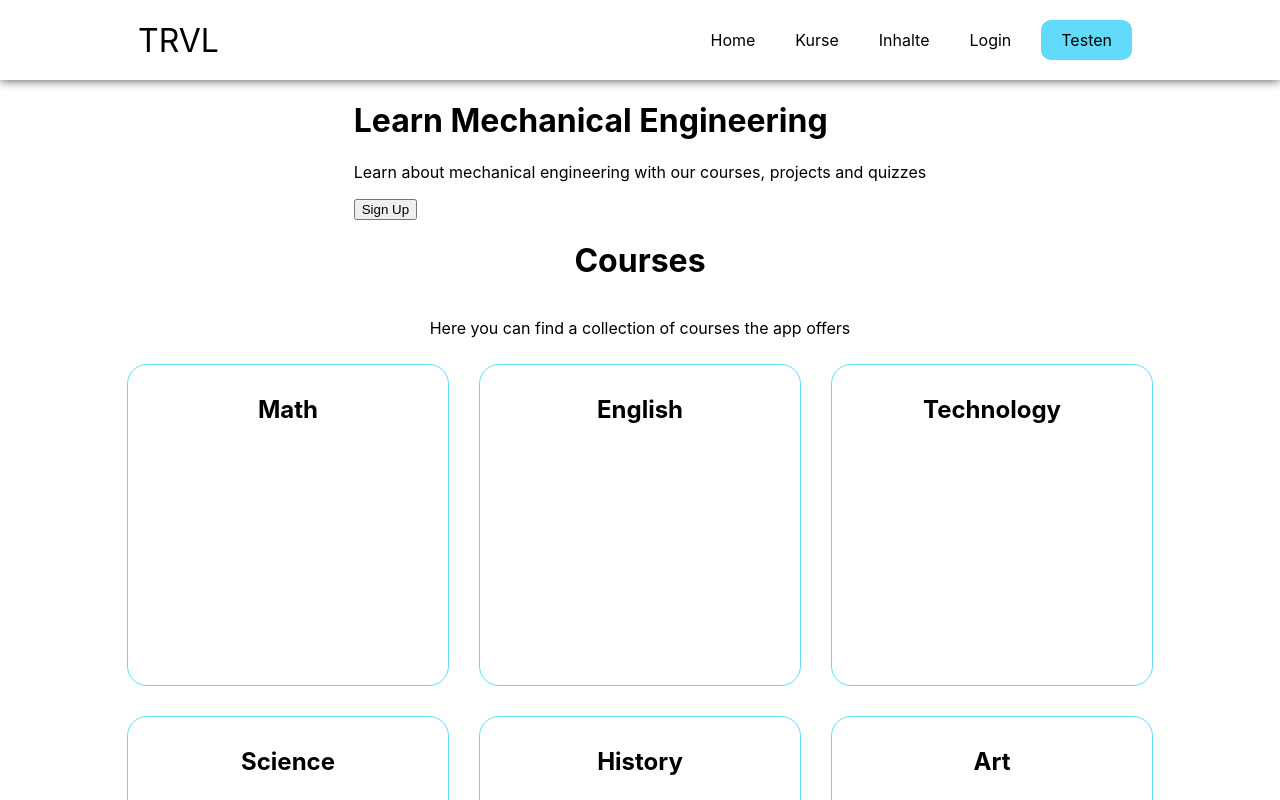
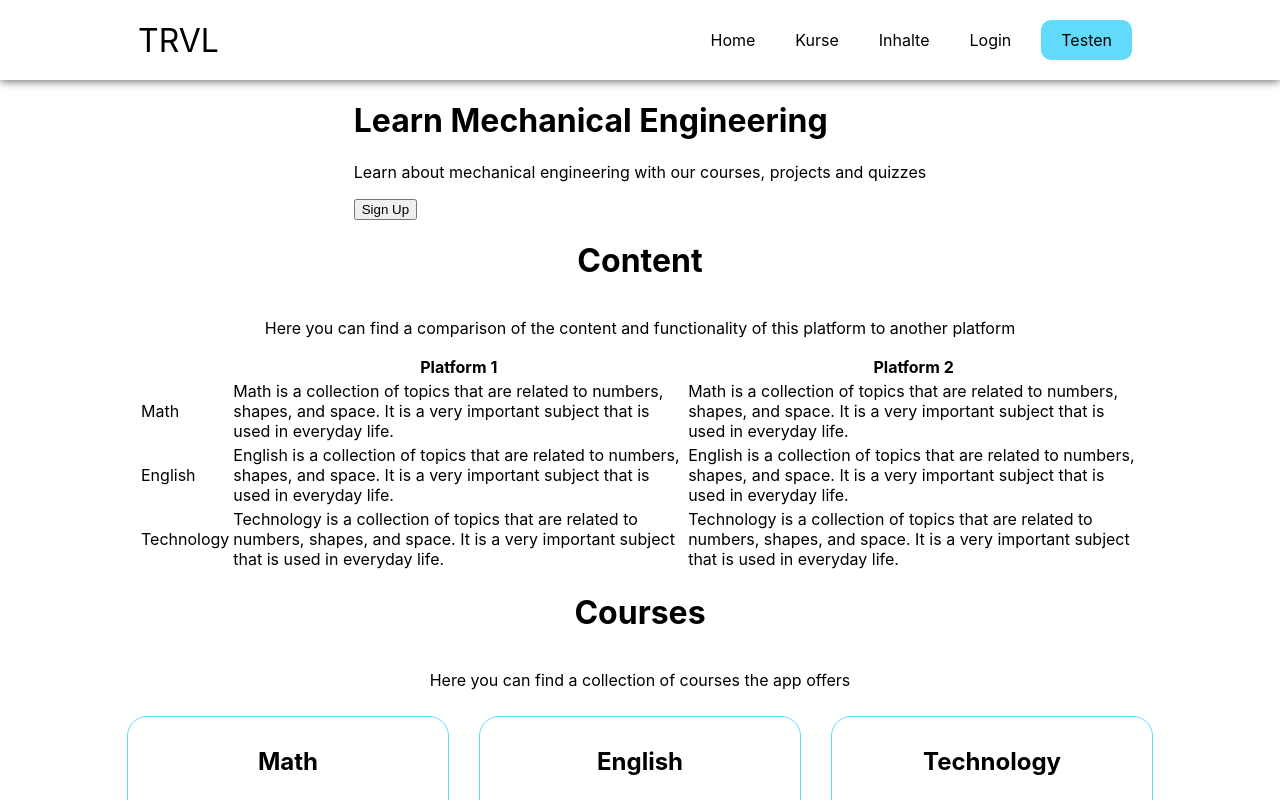
Before and after one commit to HuberAdrian/learning-platform, a React (Create React App) app: page / in a window 1280 px wide. Shown: the top 800 px of the page. Built offline with nearby package versions, Linux system fonts and the light colour scheme.

Commit message:
created Content.js for comparison

```diff
--- /dev/null
+++ b/src/Content.js
@@ -0,0 +1,39 @@
+import React from 'react'
+import './App.css';
+
+function Content() {
+
+    // make a functional component called Content that returns the following:
+    // a table with 3 columns that compare the content and functionality of this platform to another platform
+
+  return (
+    <>
+    <h1>Content</h1>
+    <p>Here you can find a comparison of the content and functionality of this platform to another platform</p>
+    <table>
+        <tr>
+            <th></th>
+            <th>Platform 1</th>
+            <th>Platform 2</th>
+        </tr>
+        <tr>
+            <td>Math</td>
+            <td>Math is a collection of topics that are related to numbers, shapes, and space. It is a very important subject that is used in everyday life.</td>
+            <td>Math is a collection of topics that are related to numbers, shapes, and space. It is a very important subject that is used in everyday life.</td>
+        </tr>
+        <tr>
+            <td>English</td>
+            <td>English is a collection of topics that are related to numbers, shapes, and space. It is a very important subject that is used in everyday life.</td>
+            <td>English is a collection of topics that are related to numbers, shapes, and space. It is a very important subject that is used in everyday life.</td>
+        </tr>
+        <tr>
+            <td>Technology</td>
+            <td>Technology is a collection of topics that are related to numbers, shapes, and space. It is a very important subject that is used in everyday life.</td>
+            <td>Technology is a collection of topics that are related to numbers, shapes, and space. It is a very important subject that is used in everyday life.</td>
+        </tr>
+    </table>
+    </>
+    )
+}
+
+export default Content
--- a/src/Home.js
+++ b/src/Home.js
@@ -5,6 +5,7 @@ import Courses from './Courses'
 import Pricing from './Pricing'
 import About from './About'
 import { HashLink } from 'react-router-hash-link';
+import Content from './Content'
 
 function Home() {
 
@@ -22,6 +23,7 @@ function Home() {
                     <button className="home__button">Sign Up</button>
                 </div>
                 <div className="home__image"></div>
+            <Content id="content" />
             <Courses id="courses" />
             <Pricing id="pricing" />
             <About id="about" />
```
